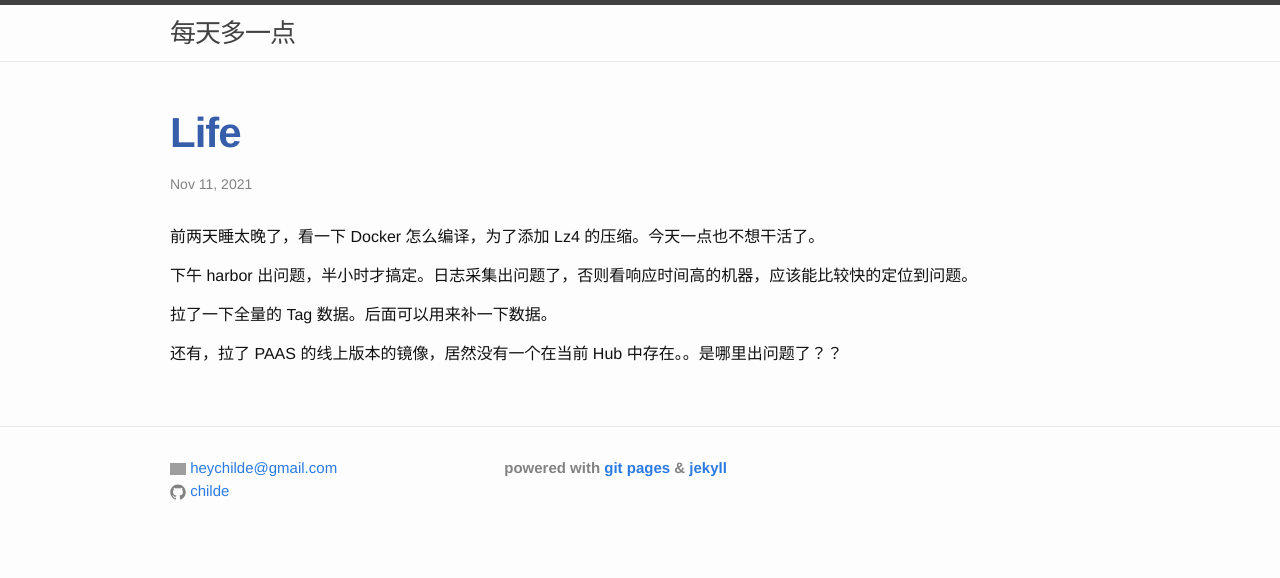
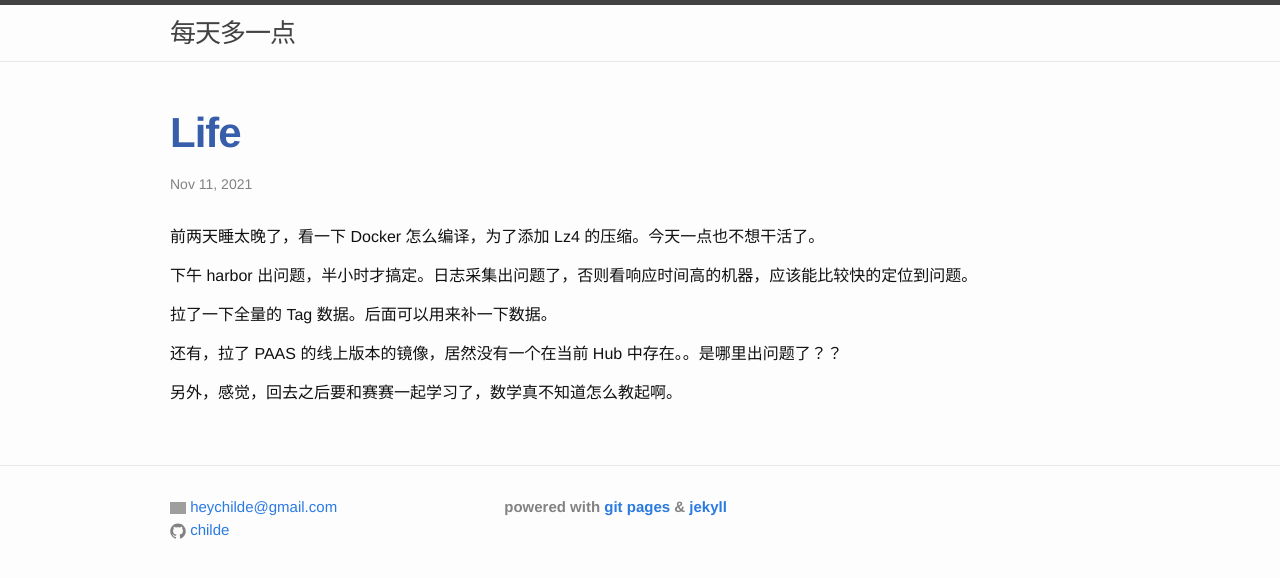
Before and after one commit to childe/gitcommit.today, a Jekyll site: the page built from _posts/2021-11-11-life.md, in a window 1280 px wide. Shown: the top 578 px of the page. Built offline with Jekyll 4.4.1, drawn with Linux system fonts in a browser that asks for light colours; our own code applies the rules of GitHub Pages for plain Markdown files; grey boxes are pictures that could not be loaded.

Commit message:
modified:   _posts/2021-11-11-life.md

```diff
--- a/_posts/2021-11-11-life.md
+++ b/_posts/2021-11-11-life.md
@@ -11,3 +11,6 @@ date: 2021-11-11T20:23:13+0800
 拉了一下全量的 Tag 数据。后面可以用来补一下数据。
 
 还有，拉了 PAAS 的线上版本的镜像，居然没有一个在当前 Hub 中存在。。是哪里出问题了？？
+
+
+另外，感觉，回去之后要和赛赛一起学习了，数学真不知道怎么教起啊。
```
